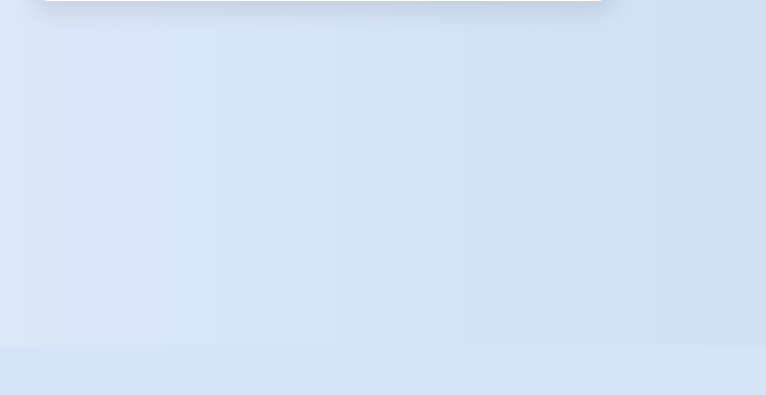
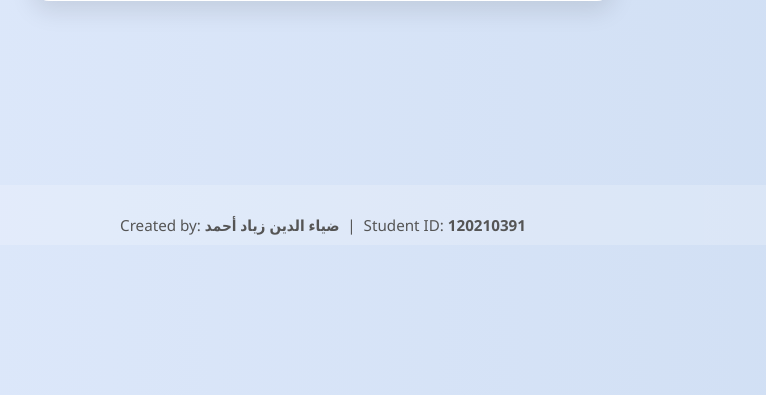
Before and after one commit to deyaa2/emotion-webapp, a Flask app: page / in a window 1280 px wide. Shown: the part 555-950 px from the top of the page, without its empty margins (317-1083 px from the left). Before the commit the page ends 569 px from the top, so only its background shows below. Run offline with Flask 3, Linux system fonts and the light colour scheme.

Commit message:
Update index.html

```diff
--- a/emotion-webapp/templates/index.html
+++ b/emotion-webapp/templates/index.html
@@ -13,7 +13,7 @@
             justify-content: flex-start;
             min-height: 100vh;
             margin: 0;
-            padding: 50px 20px;
+            padding: 50px 20px 100px;
             color: #333;
         }
 
@@ -97,6 +97,18 @@
             border-radius: 8px;
             display: inline-block;
         }
+
+        footer {
+            margin-top: auto;
+            padding: 30px 0 10px;
+            text-align: center;
+            font-size: 0.95em;
+            color: #555;
+            width: 100%;
+            background-color: rgba(255, 255, 255, 0.2);
+            position: fixed;
+            bottom: 0;
+        }
     </style>
 </head>
 <body>
@@ -127,5 +139,9 @@
         <h2>Detected Emotion</h2>
         <p>{{ emotion }}</p>
     {% endif %}
+
+    <footer>
+        Created by: <strong>ضياء الدين زياد أحمد</strong> &nbsp;|&nbsp; Student ID: <strong>120210391</strong>
+    </footer>
 </body>
 </html>
```
